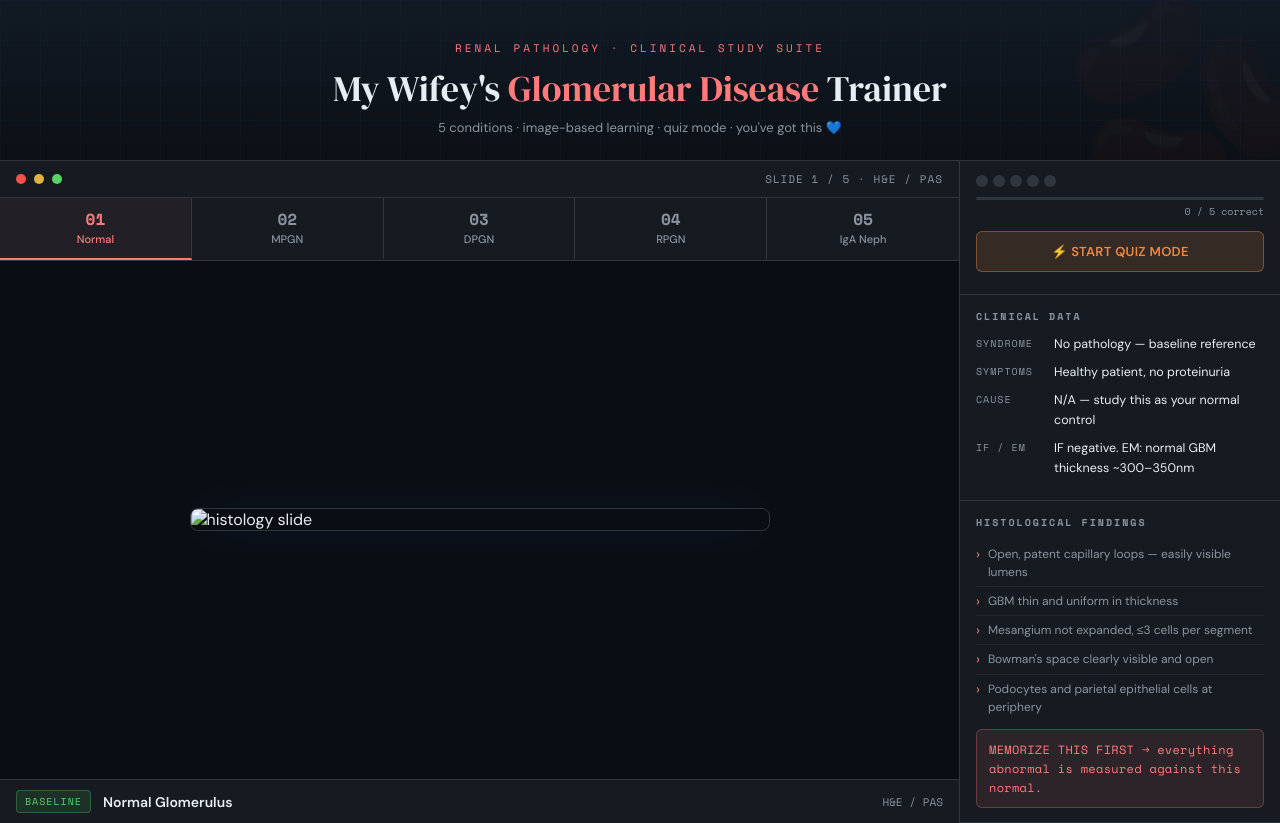
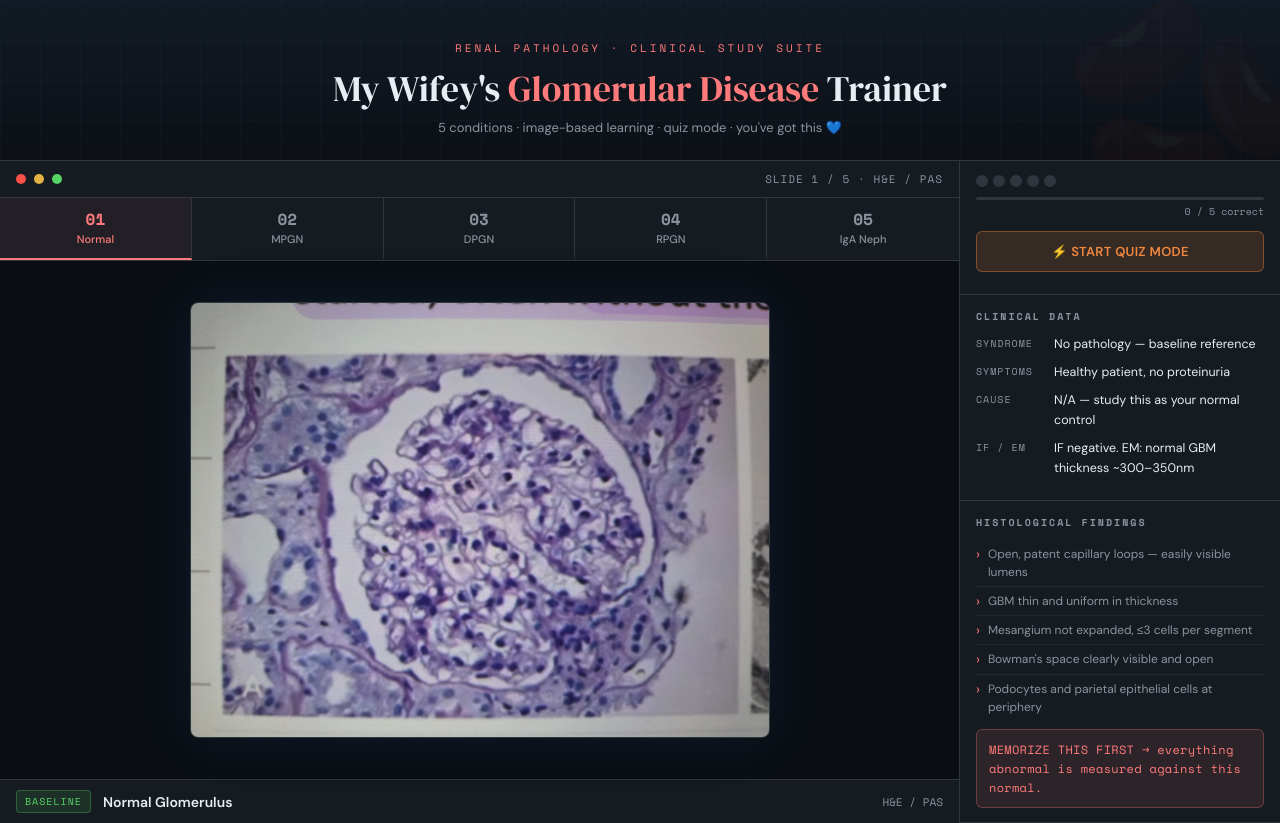
Before and after one commit to destic-shadow/formycutie, a plain HTML site: page for aleyna.html in a window 1280 px wide. Drawn offline with nearby package versions, Linux system fonts and the light colour scheme.

Commit message:
Update for aleyna.html

```diff
--- a/for aleyna.html
+++ b/for aleyna.html
@@ -3,7 +3,7 @@
 <head>
 <meta charset="UTF-8">
 <meta name="viewport" content="width=device-width, initial-scale=1.0">
-<title>My Wifey's Renal Pathology Suite</title>
+<title>My Cute Doctor Wifey's Suite</title>
 <link href="https://fonts.googleapis.com/css2?family=Space+Mono:wght@400;700&family=DM+Serif+Display&family=DM+Sans:wght@300;400;500;600&display=swap" rel="stylesheet">
 <style>
   :root {
@@ -587,7 +587,7 @@ const data = [
     id: 'normal',
     name: 'Normal Glomerulus',
     short: 'Normal',
-    img: 'Whats_App_Image_2026_04_03_at_8_43_35_PM.jpg',
+    img: 'WhatsApp Image 2026-04-03 at 8.43.35 PM.jpeg',
     tagClass: 'tag-normal',
     tagText: 'BASELINE',
     stain: 'H&E / PAS',
@@ -608,7 +608,7 @@ const data = [
     id: 'mpgn',
     name: 'MPGN',
     short: 'MPGN',
-    img: 'Whats_App_Image_2026_04_03_at_8_43_35_PM_(1).jpg',
+    img: 'WhatsApp Image 2026-04-03 at 8.43.35 PM (1).jpeg',
     tagClass: 'tag-mixed',
     tagText: 'NEPHRITIC/MIXED',
     stain: 'Silver / PAS',
@@ -629,7 +629,7 @@ const data = [
     id: 'dpgn',
     name: 'Diffuse Proliferative GN',
     short: 'DPGN',
-    img: 'Whats_App_Image_2026_04_03_at_8_43_35_PM_(4).jpg',
+    img: 'WhatsApp Image 2026-04-03 at 8.43.35 PM (4).jpeg',
     tagClass: 'tag-nephritic',
     tagText: 'NEPHRITIC',
     stain: 'H&E',
@@ -650,7 +650,7 @@ const data = [
     id: 'rpgn',
     name: 'Crescentic GN (RPGN)',
     short: 'RPGN',
-    img: 'Whats_App_Image_2026_04_03_at_8_43_35_PM_(2).jpg',
+    img: 'WhatsApp Image 2026-04-03 at 8.43.35 PM (2).jpeg',
     tagClass: 'tag-rpgn',
     tagText: 'RPGN',
     stain: 'Silver / H&E',
@@ -671,7 +671,7 @@ const data = [
     id: 'igan',
     name: 'IgA Nephropathy',
     short: 'IgA Neph',
-    img: 'Whats_App_Image_2026_04_03_at_8_43_35_PM_(3).jpg',
+    img: 'WhatsApp Image 2026-04-03 at 8.43.35 PM (3).jpeg',
     tagClass: 'tag-nephritic',
     tagText: 'NEPHRITIC',
     stain: 'PAS / Silver',
```
